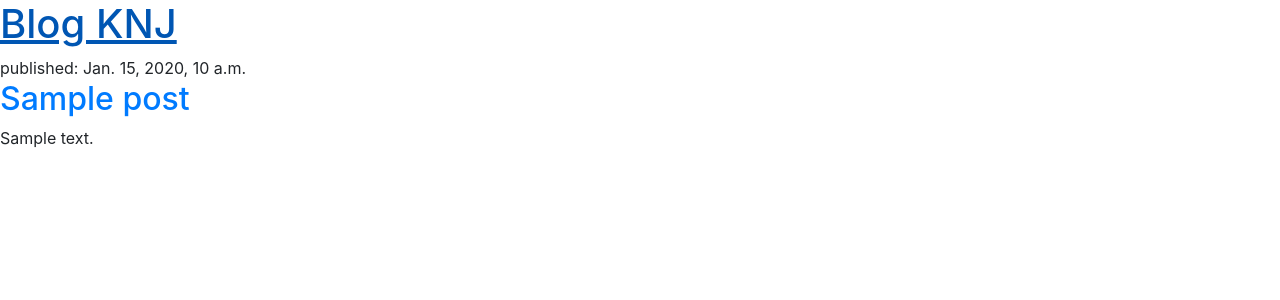
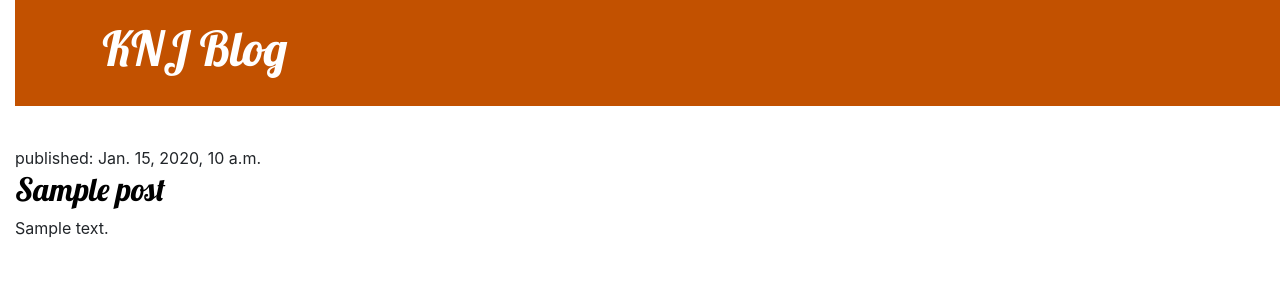
Before and after one commit to joel5065/my-first-blog, a Django app: page / in a window 1280 px wide. Shown: the top 300 px of the page. Run offline with Django 4.2, Linux system fonts and the light colour scheme; tables that the repository leaves empty hold one stand-in row (values such as "Sample post").

Commit message:
change css

```diff
--- /dev/null
+++ b/blog/static/css/blog.css
@@ -0,0 +1,77 @@
+h1 a, h2 a {
+    color: #c20092;
+    font-family: 'Lobster';
+}
+body {
+    padding-left: 15px;
+}
+.page-header {
+    background-color: #C25100;
+    margin-top: 0;
+    margin-bottom: 40px;
+    padding: 20px 20px 20px 40px;
+}
+
+.page-header h1,
+.page-header h1 a,
+.page-header h1 a:visited,
+.page-header h1 a:active {
+    color: #ffffff;
+    font-size: 36pt;
+    text-decoration: none;
+}
+
+h1,
+h2,
+h3,
+h4 {
+    font-family: 'Lobster', cursive;
+}
+
+.date {
+    color: #828282;
+}
+
+.save {
+    float: right;
+}
+
+.post-form textarea,
+.post-form input {
+    width: 100%;
+}
+
+.top-menu,
+.top-menu:hover,
+.top-menu:visited {
+    color: #ffffff;
+    float: right;
+    font-size: 26pt;
+    margin-right: 20px;
+}
+
+.post {
+    margin-bottom: 70px;
+}
+
+.post h2 a,
+.post h2 a:visited {
+    color: #000000;
+}
+
+.post > .date,
+.post > .actions {
+    float: right;
+}
+
+.btn-default,
+.btn-default:visited {
+    color: #C25100;
+    background: none;
+    border-color: #C25100;
+}
+
+.btn-default:hover {
+    color: #FFFFFF;
+    background-color: #C25100;
+}
--- a/blog/templates/blog/post_list.html
+++ b/blog/templates/blog/post_list.html
@@ -1,16 +1,22 @@
+{% load static %}
 <!DOCTYPE html>
 <html>
     <head>
-        <title>Blog KNJ</title>
+        <link href="//fonts.googleapis.com/css?family=Lobster&subset=latin,latin-ext" rel="stylesheet" type="text/css">
         <link rel="stylesheet" href="https://cdn.jsdelivr.net/npm/bootstrap@4.5.3/dist/css/bootstrap.min.css" integrity="sha384-TX8t27EcRE3e/ihU7zmQxVncDAy5uIKz4rEkgIXeMed4M0jlfIDPvg6uqKI2xXr2" crossorigin="anonymous">
+        <link rel="stylesheet" href="{% static 'css/blog.css' %}">
     </head>
     <body>
-        <header>
-            <h1><a href="/">Blog KNJ</a></h1>
+        <header class="page-header">
+            <div class="container">
+
+                <h1><a href="/">KNJ Blog</a></h1>
+
+            </div>
         </header>
         {%for post in posts%}
 
-         <article>
+         <article class="post">
             <time>published: {{ post.created_date }}</time>
             <h2><a href="">{{ post.title }}</a></h2>
             <p>{{ post.text|linebreaksbr }}</p>
```
